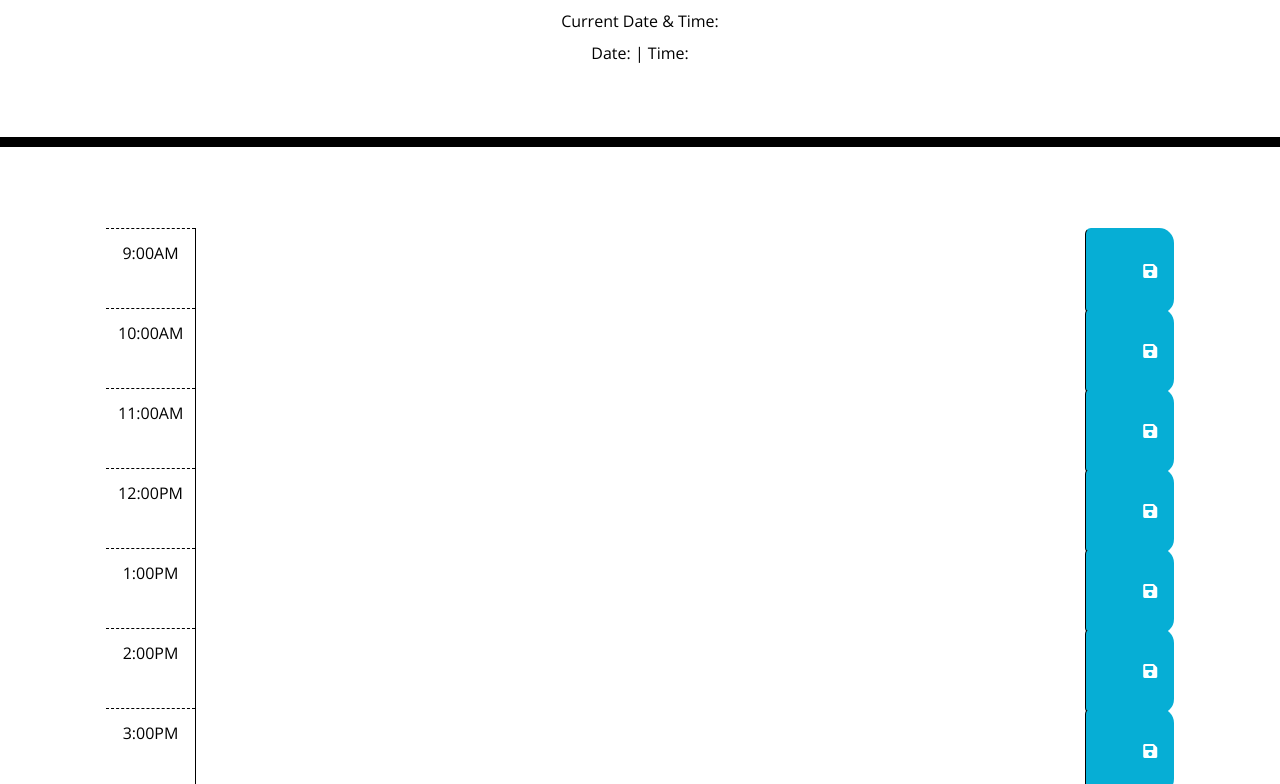
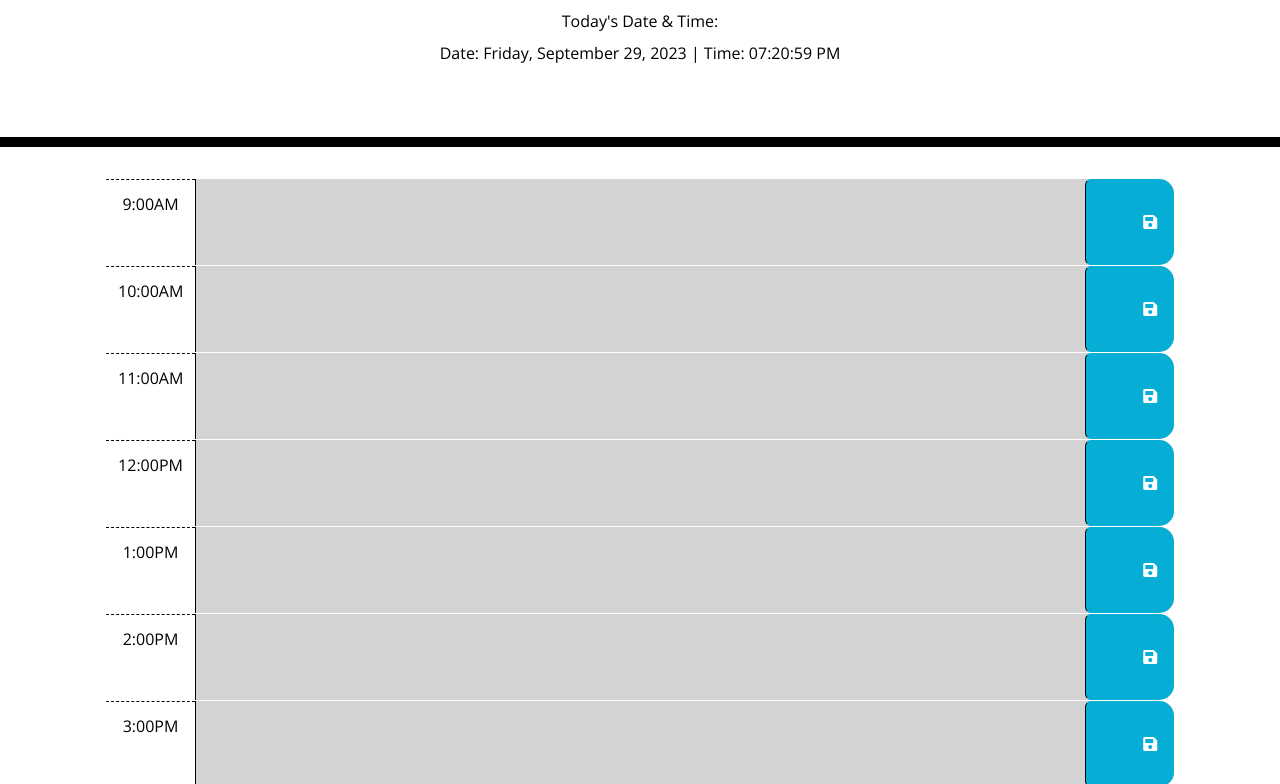
Before and after one commit to ContentCommando/Workday-Scheduler, a plain HTML site: page index.html in a window 1280 px wide. Shown: the part 168-952 px from the top of the page. Drawn offline with nearby package versions, Linux system fonts and the light colour scheme.

Commit message:
Wrote code to display current time of day and called all stated functions within the js code base. Also restyled with CSS for better aesthetics.

```diff
--- a/index.html
+++ b/index.html
@@ -29,14 +29,14 @@
       <p class="lead">A simple calendar app for scheduling your work day</p>
       <p id="currentDay" class="lead"></p>
       <!-- See Date & Time -->
-      <p>Current Date & Time:</p>
+      <p>Today's Date & Time:</p>
       <p>Date: <span id="date"></span> | Time: <span id="time"></span></p>
     </header>
     <!-- Different Time Blocks -->
     <div class="container-lg px-5">
       <div class="row"></div>
       <!-- 9-AM -->
-      <div id="0900" class="row time-block">
+      <div id="09" class="row time-block">
         <div class="col-2 col-md-1 hour text-center py-3">9:00AM</div>
         <textarea id='text-09' class="col-8 col-md-10 description" rows="3"> </textarea>
         <button class="btn saveBtn col-2 col-md-1" aria-label="save">
@@ -44,7 +44,7 @@
         </button>
       </div>
       <!-- 10-AM -->
-      <div id="1000" class="row time-block">
+      <div id="10" class="row time-block">
         <div class="col-2 col-md-1 hour text-center py-3">10:00AM</div>
         <textarea id='text-10' class="col-8 col-md-10 description" rows="3"> </textarea>
         <button class="btn saveBtn col-2 col-md-1" aria-label="save">
@@ -52,7 +52,7 @@
         </button>
       </div>
       <!-- 11-AM -->
-      <div id="1100" class="row time-block">
+      <div id="11" class="row time-block">
         <div class="col-2 col-md-1 hour text-center py-3">11:00AM</div>
         <textarea id='text-11' class="col-8 col-md-10 description" rows="3"> </textarea>
         <button class="btn saveBtn col-2 col-md-1" aria-label="save">
@@ -60,7 +60,7 @@
         </button>
       </div>
       <!-- 12-PM -->
-      <div id="1200" class="row time-block">
+      <div id="12" class="row time-block">
         <div class="col-2 col-md-1 hour text-center py-3">12:00PM</div>
         <textarea id='text-12' class="col-8 col-md-10 description" rows="3"> </textarea>
         <button class="btn saveBtn col-2 col-md-1" aria-label="save">
@@ -68,7 +68,7 @@
         </button>
       </div>
       <!-- 1-PM -->
-      <div id="1300" class="row time-block">
+      <div id="13" class="row time-block">
         <div class="col-2 col-md-1 hour text-center py-3">1:00PM</div>
         <textarea id='text-13' class="col-8 col-md-10 description" rows="3"> </textarea>
         <button class="btn saveBtn col-2 col-md-1" aria-label="save">
@@ -76,7 +76,7 @@
         </button>
       </div>
       <!-- 2-PM -->
-      <div id="1400" class="row time-block">
+      <div id="14" class="row time-block">
         <div class="col-2 col-md-1 hour text-center py-3">2:00PM</div>
         <textarea id='text-14' class="col-8 col-md-10 description" rows="3"> </textarea>
         <button class="btn saveBtn col-2 col-md-1" aria-label="save">
@@ -84,7 +84,7 @@
         </button>
       </div>
       <!-- 3-PM -->
-      <div id="1500" class="row time-block">
+      <div id="15" class="row time-block">
         <div class="col-2 col-md-1 hour text-center py-3">3:00PM</div>
         <textarea id='text-15'class="col-8 col-md-10 description" rows="3"> </textarea>
         <button class="btn saveBtn col-2 col-md-1" aria-label="save">
@@ -92,7 +92,7 @@
         </button>
       </div>
       <!-- 4-PM -->
-      <div id="1600" class="row time-block">
+      <div id="16" class="row time-block">
         <div class="col-2 col-md-1 hour text-center py-3">4:00PM</div>
         <textarea id='text-16' class="col-8 col-md-10 description" rows="3"> </textarea>
         <button class="btn saveBtn col-2 col-md-1" aria-label="save">
@@ -100,7 +100,7 @@
         </button>
       </div>
       <!-- 5-PM -->
-      <div id="1700" class="row time-block">
+      <div id="17" class="row time-block">
         <div class="col-2 col-md-1 hour text-center py-3">5:00PM</div>
         <textarea id='text-17' class="col-8 col-md-10 description" rows="3"> </textarea>
         <button class="btn saveBtn col-2 col-md-1" aria-label="save">
--- a/script.js
+++ b/script.js
@@ -7,17 +7,18 @@ var localeSettings = {};
 // Using the dayjs library to get current time
 var currentHour = dayjs().format('H');
 // Function to change background color of each time block based on current hour.
-    function hourlyColor() {
+    function blockColour() {
       $('.time-block').each(function() {
         var blockHour = parseInt(this.id);
+        console.log(this.id);
         $(this).toggleClass('past', blockHour < currentHour);
         $(this).toggleClass('present', blockHour === currentHour);
         $(this).toggleClass('future', blockHour > currentHour);
       });
     }
 
-      // Funtion to collect and save user input
-    function textEntry() {
+// Funtion to collect and save user input
+    function userInput() {
       $('.saveBtn').on('click', function() {
         var key = $(this).parent().attr('id');
   var value = $(this).siblings('.description').val();
@@ -25,8 +26,8 @@ var currentHour = dayjs().format('H');
               });
     }
 
-     // Function to indicate the color of each time block based on past, present or future.
-     function refreshColor() {
+// Function to indicate the color of each time block based on past, present or future.
+     function colourUpdate() {
         $('.time-block').each(function() {
                   var blockHour = parseInt(this.id);
             if (blockHour == currentHour) {
@@ -38,11 +39,27 @@ var currentHour = dayjs().format('H');
           }
         });
       }
-      // Collect user input to show the values for each time block.
+// Collect user input to show the values for each time block.
       $('.time-block').each(function() {
         var key = $(this).attr('id');
         var value = localStorage.getItem(key);
         $(this).children('.description').val(value);
       });
 
-    })
+// Function to display current time of the day.
+    function updateTime() {
+        var dateElement = $('#date');
+        var timeElement = $('#time');
+        var currentDate = dayjs().format('dddd, MMMM D, YYYY');
+        var currentTime = dayjs().format('hh:mm:ss A');
+        dateElement.text(currentDate);
+        timeElement.text(currentTime);
+      }
+
+// Call the functions
+      blockColour(); userInput(); colourUpdate();
+
+// Set clock go go live
+
+      setInterval(updateTime, 1000);
+    });
--- a/style.css
+++ b/style.css
@@ -20,6 +20,7 @@ header {
   border-radius: 0;
   border-bottom: 10px solid black;
   padding: 60px;
+  margin-bottom: 30px;
 }
 
 .description {
@@ -33,7 +34,7 @@ header {
 
 .row {
   white-space: pre-wrap;
-  height: 80px;
+  /* height: 80px; */
   border-top: 1px solid white;
 }
 
@@ -66,7 +67,12 @@ header {
   color: white;
 }
 
+.saveBtn:hover {
+  background-color: #1299b8;
+}
+
 .saveBtn i:hover {
   font-size: 20px;
   transition: all 0.3s ease-in-out;
+  color: #000000;
 }
```
